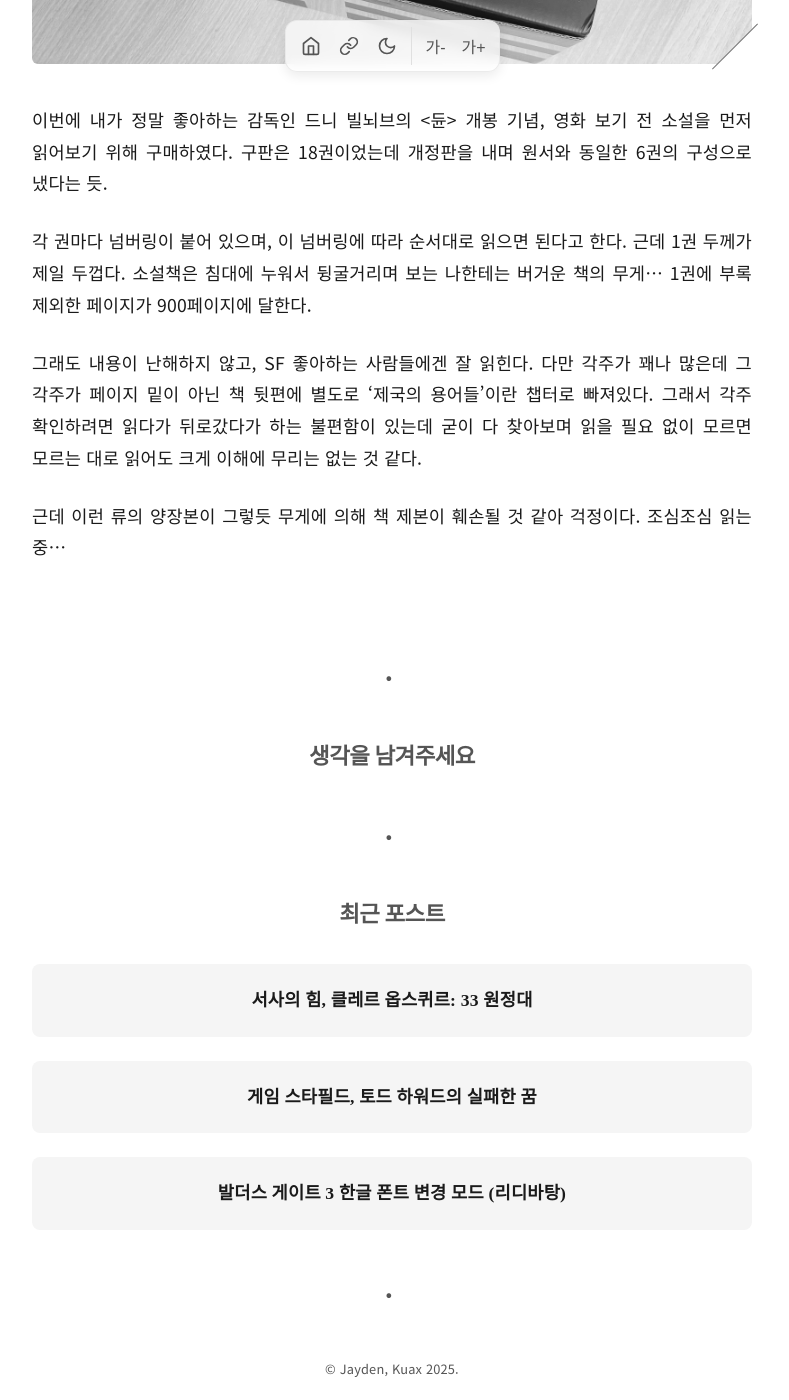
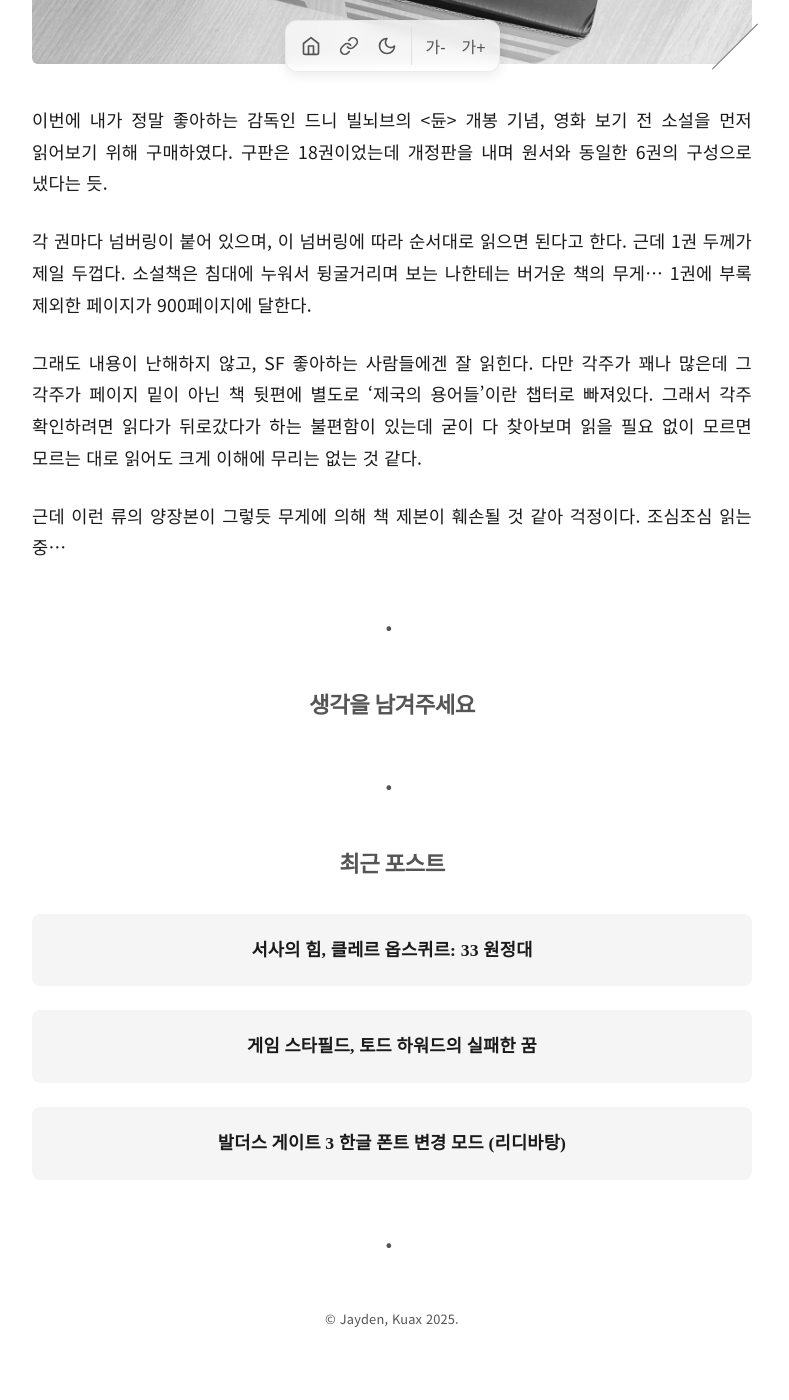
Before and after one commit to Kuax-Meat/blog, a Jekyll site: the page built from _posts/2021-10-30-100.md, in a window 1280 px wide and 1400 px high, scrolled down 853 px. Shown: the whole window, without its empty margins (248-1037 px from the left). Built offline with Jekyll 4.4.1, drawn with Linux system fonts in a browser that asks for light colours; some web fonts are replaced; comment, search, counter and statistics services are not loaded; after the commit the page ends 2203 px from its top, so only the background shows below that.

```diff
--- a/_layouts/post.html
+++ b/_layouts/post.html
@@ -13,17 +13,6 @@
     </header>
 
     {{ content }}
-
-    <div class="ad-section">
-        <script async
-            src="https://pagead2.googlesyndication.com/pagead/js/adsbygoogle.js?client=ca-pub-6810256932319207"
-            crossorigin="anonymous"></script>
-        <ins class="adsbygoogle" style="display:block; text-align:center;" data-ad-layout="in-article"
-            data-ad-format="fluid" data-ad-client="ca-pub-6810256932319207" data-ad-slot="6156313766"></ins>
-        <script>
-            (adsbygoogle = window.adsbygoogle || []).push({});
-        </script>
-    </div>
 </article>
 
 <section class="comment">
@@ -35,6 +24,16 @@
         crossorigin="anonymous" async>
         </script>
 </section>
+<div class="ad-section">
+    <script async
+        src="https://pagead2.googlesyndication.com/pagead/js/adsbygoogle.js?client=ca-pub-6810256932319207"
+        crossorigin="anonymous"></script>
+    <ins class="adsbygoogle" style="display:block; text-align:center;" data-ad-layout="in-article"
+        data-ad-format="fluid" data-ad-client="ca-pub-6810256932319207" data-ad-slot="6156313766"></ins>
+    <script>
+        (adsbygoogle = window.adsbygoogle || []).push({});
+    </script>
+</div>
 <section class="recent-posts">
     <h3>최근 포스트</h3>
     <ul class="recent-posts-list">
@@ -48,7 +47,6 @@
             {% endfor %}
     </ul>
 </section>
-
 <div class="footer">
     © Jayden, Kuax 2025.
 </div>
--- a/assets/css/style.css
+++ b/assets/css/style.css
@@ -370,17 +370,6 @@
     border-bottom: none;
 }
 
-.ad-section {
-    width: 100%;
-    display: flex;
-    justify-content: center;
-    align-items: center;
-    margin: 3em 0;
-    font-size: 0.9rem;
-    border-radius: 4px;
-    letter-spacing: 0.5px;
-}
-
 .comment::before {
     content: '.';
     display: block;
@@ -615,11 +604,6 @@
         font-size: 1rem;
     }
 
-    .ad-section {
-        padding: 2em 0;
-        margin: 2.5em 0;
-    }
-
     .post-list-item {
         display: flex;
         /* align-items: center;를 stretch로 변경하여 아이템들의 높이를 맞춤 */
--- a/assets/js/main.js
+++ b/assets/js/main.js
@@ -166,7 +166,7 @@
     function sendMessageToGiscus(message) {
         const iframe = document.querySelector('iframe.giscus-frame');
         if (iframe) {
-            iframe.contentWindow.postMessage({ giscus: message }, 'https://giscus.app');
+            iframe.contentWindow.postMessage({ giscus: message }, '*');
         } else {
             console.log('Giscus iframe not found. Waiting for it to load...');
         }
```
